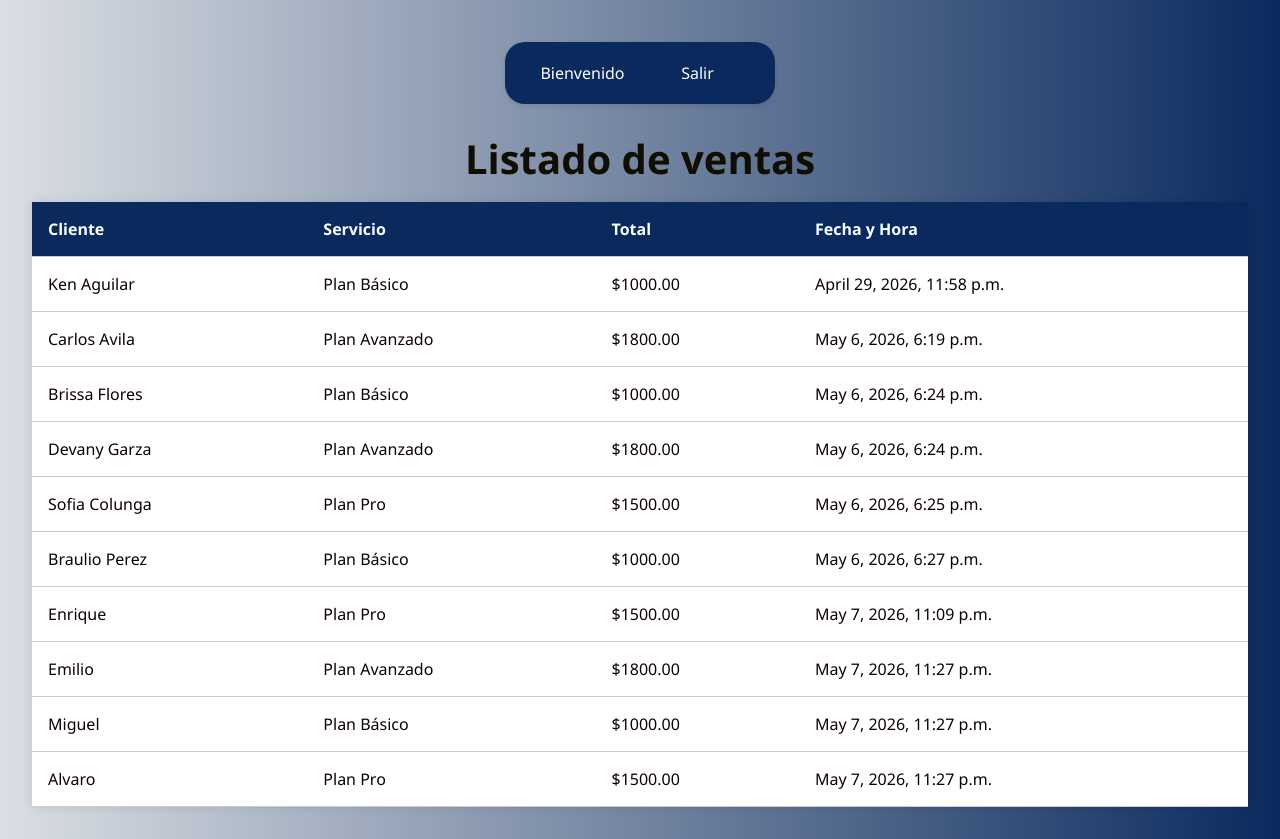
After one commit to brissaflorest/PIA_Eq6_Profesionalizacion, a Django app: page /listado_ventas/ in a window 1280 px wide. The commit adds this page. Run offline with Django 5.2, Linux system fonts and the light colour scheme; data comes from the database, SQL or seed files in the repository; both versions use the stored data as it was after the commit; some libraries are stand-ins or nearby versions.

Commit message:
ME falto subir esto LOL

```diff
--- a/pia_eq6_profesionalizacion/app/static/css/style.css
+++ b/pia_eq6_profesionalizacion/app/static/css/style.css
@@ -41,6 +41,12 @@ body{
 .nav ul li a:hover {
   background: rgba(255,255,255,0.2);
   color: #000000;
+}
+
+.nav-buttons{
+    display:flex;
+    gap:10px;
+    align-items:center;
 }
 
 .btn-nav {
--- /dev/null
+++ b/pia_eq6_profesionalizacion/app/static/css/styleMenu.css
@@ -0,0 +1,101 @@
+body {
+  margin: 0;
+  font-family: 'Segoe UI', sans-serif;
+  background-color: #eee1aa;
+}
+
+/* Barra de navegación */
+.navbar {
+  background-color: #0a2a5e;
+  padding: 10px 20px;
+  box-shadow: 0 2px 5px rgba(0,0,0,0.1);
+  border-radius: 20px;
+  width: fit-content;
+  margin: 10px auto;
+}
+
+.container-fluid {
+  display: flex;
+  justify-content: center;
+}
+
+/* Enlaces del menú */
+.navbar-nav {
+  display: flex;
+  gap: 30px;
+}
+
+.nav-link {
+  color: #fff;
+  text-decoration: none;
+  font-weight: 500;
+  padding: 8px 12px;
+  border-radius: 5px;
+  transition: background-color 0.3s ease;
+}
+
+.nav-link:hover {
+  background-color: #0c3e8d;
+}
+
+.nav-var {
+  color: #0a2a5e;
+  text-decoration: none;
+  font-weight: 500;
+  padding: 8px 12px;
+  border-radius: 5px;
+  transition: background-color 0.3s ease;
+}
+
+/* Enlace deshabilitado */
+.nav-link.disabled {
+  color: #ccc;
+  cursor: not-allowed;
+}
+
+.navbar-nav ul {
+  list-style-type: none;
+  margin: 0;
+  padding: 0;
+}
+
+.navbar-nav li {
+  position: relative;
+  float: left;
+}
+
+.navbar-nav li a {
+  text-decoration: none;
+  padding: 10px;
+  display: block;
+  width: 95px;
+  text-align: center;
+  border-radius: 5px;
+  color: #fff;
+}
+
+
+.submenuG{
+  position: absolute;
+  display: none; /*Ocutar el submenu por defecto*/
+}
+.navbar-nav li:hover .submenuG{
+  display: block; /*Mostrar el submenu al pasar el mouse por encima del elemento padre*/
+  background-color: #0c3e8d;
+  padding: 10px;
+  border-radius: 5px;
+  top: 100%; /*Posicionar el submenu debajo del elemento padre*/
+  left: 0; /*Alinear el submenu a la izquierda del elemento padre*/
+}
+
+.subM:hover {
+  background-color: #0c3e8d;
+  font-weight: 500;
+  padding: 8px 12px;
+  border-radius: 5px;
+  transition: background-color 0.3s ease;
+}
+.subM{
+  float: none;
+  font-weight: 500;
+}
--- /dev/null
+++ b/pia_eq6_profesionalizacion/app/static/css/stylelistar.css
@@ -0,0 +1,142 @@
+body {
+    font-family: 'Segoe UI', sans-serif;
+    background: linear-gradient(to right, #dbdfe4, #0a2a5e);
+    padding: 2rem;
+    color: #0f0101;
+    margin-left: 250px;
+}
+
+
+h1 {
+    text-align: center;
+    font-size: 2.5rem;
+    color: #0f0e00;
+    margin-bottom: 1rem;
+}
+
+.boton-nuevo {
+    display: inline-block;
+    margin-bottom: 1rem;
+    padding: 0.5rem 1rem;
+    background-color: #cfc7a0;
+    color: rgb(71, 53, 28);
+    text-decoration: none;
+    border-radius: 5px;
+    transition: background-color 0.3s ease;
+}
+
+.boton-nuevo:hover {
+    background-color: linear-gradient(to bottom,#ffd700,#ffb700);
+}
+
+.tabla-productos {
+    width: 100%;
+    border-collapse: collapse;
+    box-shadow: 0 0 10px rgba(0,0,0,0.1);
+    background-color: white;
+}
+
+.tabla-productos th,
+.tabla-productos td {
+    padding: 1rem;
+    border-bottom: 1px solid #ccc;
+    text-align: left;
+}
+
+.tabla-productos th {
+    background-color: #0a2a5e;
+    color: #f9fffe;
+    font-weight: bold;
+}
+
+.boton-editar,
+.boton-eliminar {
+    margin-right: 0.5rem;
+    padding: 0.3rem 0.6rem;
+    text-decoration: none;
+    border-radius: 4px;
+    font-weight: bold;
+}
+
+.boton-editar {
+    background-color: #ffeb3b;
+    color: #333;
+}
+
+.boton-editar:hover {
+    background-color: #fdd835;
+}
+
+.boton-eliminar {
+    background-color: #e57373;
+    color: white;
+}
+
+.boton-eliminar:hover {
+    background-color: #d32f2f;
+}
+
+.text-muted {
+    color: #777;
+}
+
+.boton-listo {
+    background-color: #28a745;
+    color: white;
+    border: none;
+    padding: 6px 12px;
+    border-radius: 4px;
+    cursor: pointer;
+}
+.estatus-listo {
+    color: #28a745;
+    font-weight: bold;
+}
+
+.navbar {
+  background-color: #c4b585;
+  padding: 10px 20px;
+  box-shadow: 0 2px 5px rgba(0,0,0,0.1);
+  border-radius: 20px;
+  width: fit-content;
+  margin: 10px auto;
+}
+
+.container-fluid {
+  display: flex;
+  justify-content: center;
+}
+
+/* Enlaces del menú */
+.navbar-nav {
+  display: flex;
+  gap: 30px;
+}
+
+.nav-link {
+  color: #fff;
+  text-decoration: none;
+  font-weight: 500;
+  padding: 8px 12px;
+  border-radius: 5px;
+  transition: background-color 0.3s ease;
+}
+
+.nav-link:hover {
+  background-color: #ccb68e;
+}
+
+.nav-var {
+  color: #8b7b5d;
+  text-decoration: none;
+  font-weight: 500;
+  padding: 8px 12px;
+  border-radius: 5px;
+  transition: background-color 0.3s ease;
+}
+
+/* Enlace deshabilitado */
+.nav-link.disabled {
+  color: #000000;
+  cursor: not-allowed;
+}
--- a/pia_eq6_profesionalizacion/app/templates/Pia_Eq6.html
+++ b/pia_eq6_profesionalizacion/app/templates/Pia_Eq6.html
@@ -19,7 +19,11 @@
         <li><a href="#proyectos">Proyectos</a></li>
         <li><a href="#contacto">Contacto</a></li>
       </ul>
-      <button class="btn-nav" onclick="location.href='#planes'">Solicitar Cotización</button>
+      <div class="nav-buttons">
+          <button class="btn-nav" onclick="location.href='#planes'">Solicitar Cotización</button>
+          <a href="{% url 'listado_ventas' %}"><button class="btn-nav">Admin</button></a>
+      </div>
+
     </header>
 
     <!-- HERO -->
--- /dev/null
+++ b/pia_eq6_profesionalizacion/app/templates/listado_ventas.html
@@ -0,0 +1,59 @@
+{% load static %}
+<!DOCTYPE html>
+<html lang="es" translate="no">
+<head>
+    <meta charset="UTF-8">
+    <meta name="viewport" content="width=device-width, initial-scale=1.0">
+    <title>Lista de Ventas</title>
+    <link rel="stylesheet" href="{% static 'css/stylelistar.css' %}">
+    <script src="https://cdn.jsdelivr.net/npm/sweetalert2@11"></script>
+    <script src="{% static 'js/confirmar.js' %}"></script>
+</head>
+
+<body>
+    {% include 'menu.html' %}
+    <h1>Listado de ventas</h1>
+
+
+    <table class="tabla-productos">
+        <thead>
+            <tr>
+                <th>Cliente</th>
+                <th>Servicio</th>
+                <th>Total</th>
+                <th>Fecha y Hora</th>
+            </tr>
+        </thead>
+
+        <tbody>
+
+            {% for venta in ventas %}
+            <tr>
+
+                <td>
+                    {{ venta.cliente.nombre }}
+                </td>
+
+                <td>
+                    {% for detalle in venta.detalleventa_set.all %}
+                        {{ detalle.servicio.nombre }}
+                    {% endfor %}
+                </td>
+
+                <td>
+                    ${{ venta.total }}
+                </td>
+
+                <td>
+                    {{ venta.fecha }}
+                </td>
+
+            </tr>
+            {% endfor %}
+
+        </tbody>
+
+
+    </table>
+</body>
+</html>
--- /dev/null
+++ b/pia_eq6_profesionalizacion/app/templates/menu.html
@@ -0,0 +1,24 @@
+{% load static %} <!-- Cargar el documento de mi web-->
+<!DOCTYPE html>
+<html lang="es" translate="no">
+<head>
+    <meta charset="UTF-8">
+    <title>Menú Principal</title>
+    <link rel="stylesheet" href="{% static 'css/styleMenu.css' %}">
+</head>
+
+<body>
+    <nav class="navbar navbar-expand-lg bg-body-tertiary">
+        <div class="container-fluid">
+            <div class="navbar-nav">
+                <ul>
+                    <li><a class="nav-var">Bienvenido</a></li>
+                    <li><a class="nav-link" href="{% url 'inicio' %}">Salir</a></li>
+
+
+                </ul>
+            </div>
+        </div>
+    </nav>
+</body>
+</html>
--- a/pia_eq6_profesionalizacion/app/urls.py
+++ b/pia_eq6_profesionalizacion/app/urls.py
@@ -6,4 +6,5 @@ from . import views
 urlpatterns = [
     path('', views.servicio_list, name='inicio'),
     path('registrar-venta/', views.registrar_venta, name='registrar_venta'),
+    path('listado_ventas/', views.listado_ventas, name='listado_ventas'),
 ]
--- a/pia_eq6_profesionalizacion/app/views.py
+++ b/pia_eq6_profesionalizacion/app/views.py
@@ -33,10 +33,6 @@ def registrar_venta(request):
             'fecha': venta.fecha.strftime('%d/%m/%Y %H:%M'),
         })
 # Create your views here.
-def servicio_list(request):
-    servicios = Servicio.objects.all()
-    return render(request, 'Pia_Eq6.html', {'servicios': servicios})
-
 def registrar_venta(request):
     if request.method == 'POST':
         data = json.loads(request.body)
@@ -62,3 +58,8 @@ def registrar_venta(request):
             'total': str(venta.total),
             'fecha': venta.fecha.strftime('%d/%m/%Y %H:%M'),
         })
+
+
+def listado_ventas(request):
+    ventas = Venta.objects.all()
+    return render(request, 'listado_ventas.html', {'ventas': ventas})
```
Also changed, not shown: pia_eq6_profesionalizacion/db.sqlite3.
